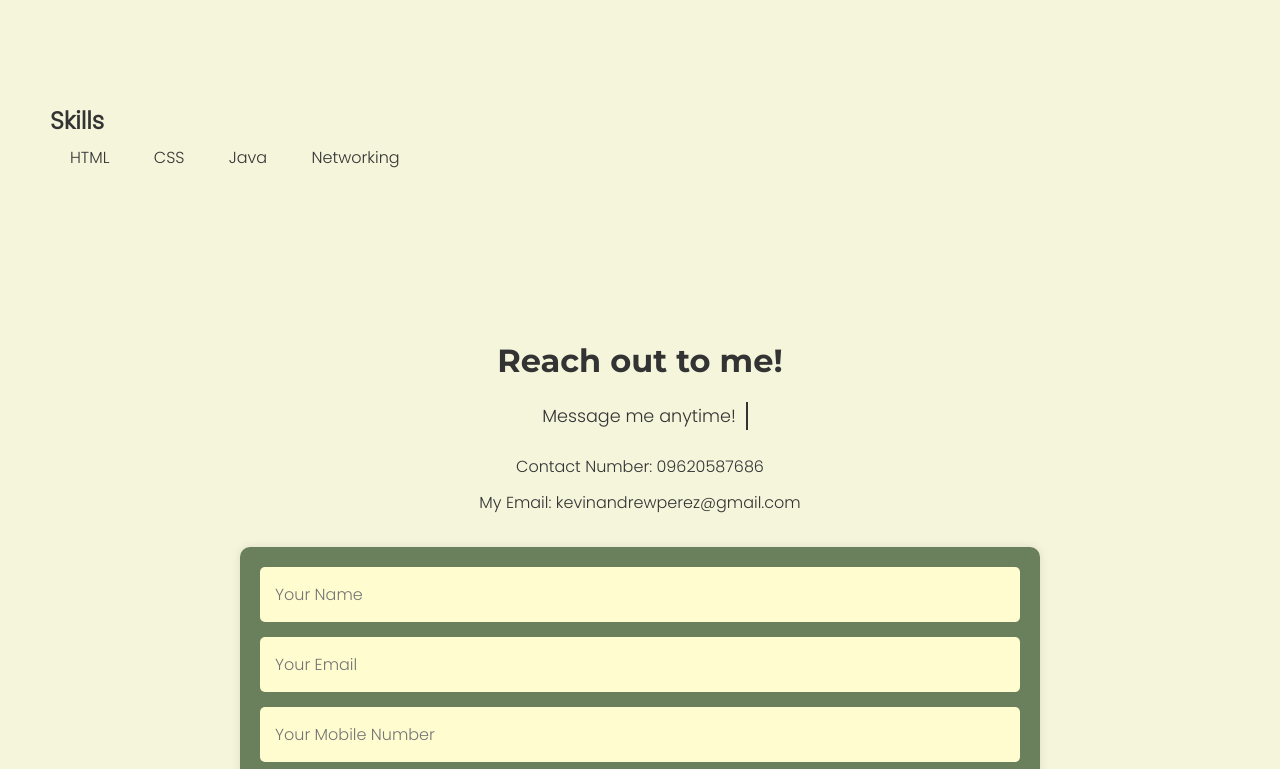
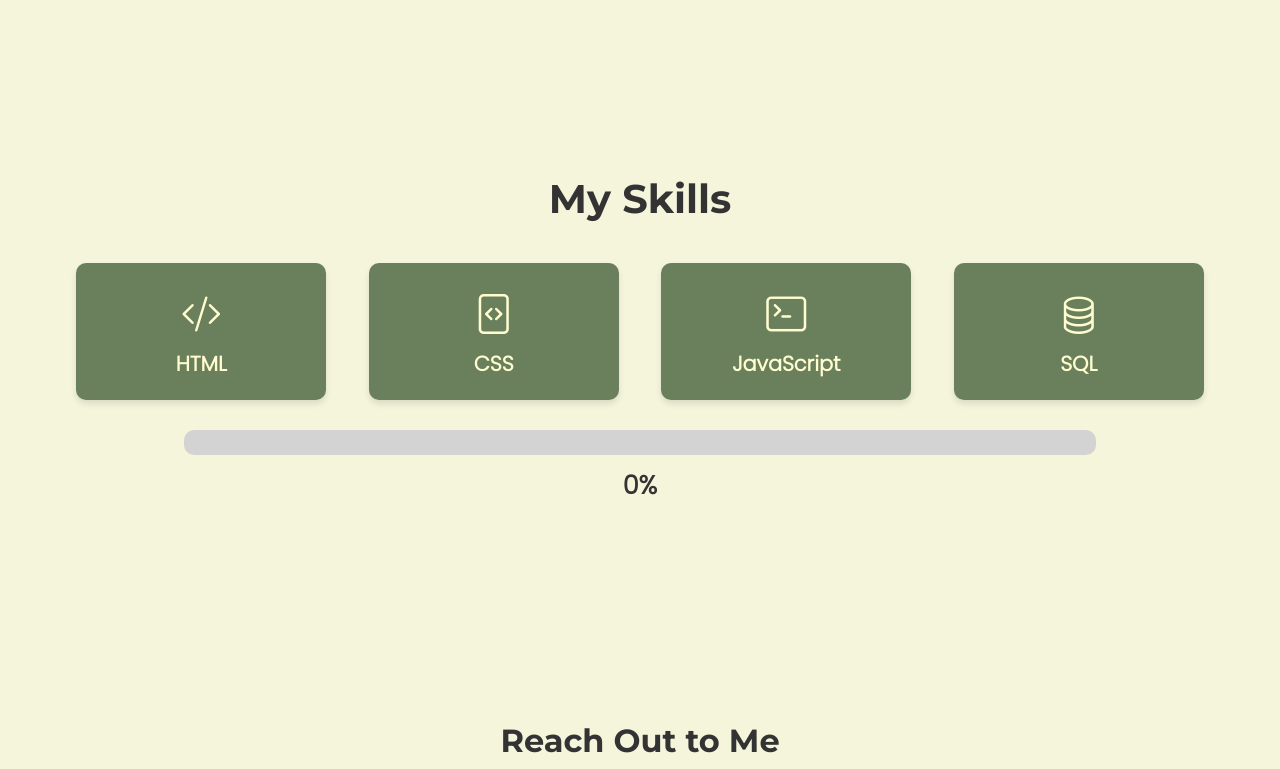
Before and after one commit to KevinPerez1234/personal-website, a plain HTML site: page index.html in a window 1280 px wide. Shown: the part 1442-2211 px from the top of the page. Drawn offline with nearby package versions, Linux system fonts and the light colour scheme.

Commit message:
commit 3

```diff
--- a/index.html
+++ b/index.html
@@ -98,21 +98,38 @@
     <!-- Skills Section -->
     <section id="skills">
         <div class="skills-content">
-            <h2>Skills</h2>
-            <ul>
-                <li>HTML</li>
-                <li>CSS</li>
-                <li>Java</li>
-                <li>Networking</li>
-            </ul>
+            <h1>My Skills</h1>
+            <div class="skills-grid">
+                <div class="skill-card" data-progress="90">
+                    <i class="bi bi-code-slash"></i>
+                    <h3>HTML</h3>
+                </div>
+                <div class="skill-card" data-progress="85">
+                    <i class="bi bi-file-code"></i>
+                    <h3>CSS</h3>
+                </div>
+                <div class="skill-card" data-progress="75">
+                    <i class="bi bi-terminal"></i>
+                    <h3>JavaScript</h3>
+                </div>
+                <div class="skill-card" data-progress="70">
+                    <i class="bi bi-database"></i>
+                    <h3>SQL</h3>
+                </div>
+            </div>
+            <div class="overall-progress-bar">
+                <div class="overall-progress"></div>
+            </div>
+            <p class="progress-percentage">0%</p> <!-- Percentage -->
         </div>
+    </section>
 
     </section>
 
     <!-- Contact Section -->
     <section id="contact">
         <div class="contact-content">
-            <h1>Reach out to me!</h1>
+            <h1>Reach Out to Me</h1>
             <p><span class="typewriter">Message me anytime!</span></p>
             <div class="contact-info">
                 <p>Contact Number: 09620587686</p>
@@ -128,6 +145,36 @@
         </div>
     </section>
 
-    </section>
+</section>
+
+<script>
+ const skillCards = document.querySelectorAll('.skill-card');
+const progressBar = document.querySelector('.overall-progress');
+const progressPercentage = document.querySelector('.progress-percentage'); // Select the percentage element
+
+skillCards.forEach(card => {
+    card.addEventListener('click', () => {
+        // Get the progress value from the data-progress attribute
+        const progress = card.getAttribute('data-progress');
+
+        // Update the width of the progress bar
+        progressBar.style.width = `${progress}%`;
+
+        // Update the percentage text
+        progressPercentage.textContent = `${progress}%`;
+
+        // Optionally, add a temporary class for animation (if needed)
+        progressBar.classList.add('animate-progress');
+        setTimeout(() => {
+            progressBar.classList.remove('animate-progress');
+        }, 500); // Match the transition duration
+    });
+});
+</script>
+
+<footer>
+<p>&copy; 2025<span class="logo">Beben's Corner</span>. All rights reserved.</p>
+</footer>
+
 </body>
 </html>
--- a/style.css
+++ b/style.css
@@ -54,9 +54,9 @@ html {
 
 
 .social-links {
-    display: flex;               /* Arrange icons in a row */
-    justify-content: center;     /* Center the icons horizontally */
-    gap: 15px;                   /* Space between icons */
+    display: flex; /* Arrange icons in a row */
+    justify-content: center; /* Center the icons horizontally */
+    gap: 15px;  /* Space between icons */
     margin-top: 20px;
   }
 
@@ -85,6 +85,10 @@ html {
 
 .about-content h1 {
     text-align: left;
+    font-size: 1.5rem; /* Larger heading */
+    font-family: 'Montserrat', sans-serif;
+    color: #333;
+    padding-left: 85px;
 }
 
 /* About Section */
@@ -315,7 +319,6 @@ body {
     z-index: 0; /* Lower than the shapes' z-index */
 }
 
-
 .home-content {
     max-width: 800px;
     padding: 0 1.5rem; /* Responsive padding */
@@ -400,35 +403,91 @@ justify-content: left;
 }
 
 #skills {
-background: transparent; /* Ensure the background is transparent */
-position: relative; /* Ensure proper stacking context */
-z-index: 0; /* Lower than the shapes' z-index */
+    padding: 50px 20px;
+    background: transparent; /* Transparent to show background shapes */
+    text-align: center;
+    position: relative;
+    z-index: 0;
 }
 
-
-  .skills-content {
-    padding-top: 55px;
+.skills-content {
+    padding-top: 70px;
     margin-bottom: 50px;
     margin-right: 50px;
     margin-left: 50px;
-    text-align: justify;
   }
 
-
- .skills-content ul li {
-    display: inline-block;
-    margin: 0 10px; /* Space between skills */
-    padding: 5px 10px; /* Padding for better click area */
+.skills-content h1 {
+    font-family: 'Montserrat', sans-serif;
+    font-size: 2.5rem;
+    font-weight: 700;
+    color: #333;
+    margin-bottom: 2rem;
 }
 
-  .contact-content {
-    padding-top: 55px;
-    margin-bottom: 50px;
-    margin-right: 50px;
-    margin-left: 50px;
-    text-align: justify;
-  }
+.skills-grid {
+    display: grid;
+    grid-template-columns: repeat(auto-fit, minmax(200px, 1fr));
+    gap: 30px;
+    justify-items: center;
+}
 
+.skill-card {
+    background: #6A7F5B; /* Moss green */
+    border-radius: 10px;
+    padding: 20px;
+    box-shadow: 0 4px 6px rgba(0, 0, 0, 0.1);
+    text-align: center;
+    width: 100%;
+    max-width: 250px;
+    transition: transform 0.3s ease, background-color 0.3s ease, color 0.3s ease;
+    color: #FFFDD0; /* Beige text and icons */
+}
+
+.skill-card i {
+    font-size: 2.5rem; /* Larger icons */
+    margin-bottom: 15px;
+}
+
+.skill-card h3 {
+    font-size: 1.3rem;
+    margin-bottom: 0;
+}
+
+.skill-card:hover {
+    transform: translateY(-5px); /* Lift the card slightly */
+    background: #FFFDD0; /* Off-white background */
+    color: #6A7F5B; /* Moss green text and icons */
+    box-shadow: 0 6px 10px rgba(0, 0, 0, 0.15); /* Stronger shadow on hover */
+}
+
+.overall-progress-bar {
+    background: lightgrey; /* Light gray background for the progress bar */
+    border-radius: 10px;
+    height: 25px;
+    overflow: hidden;
+    margin-top: 30px;
+    width: 80%; /* Adjust width as needed */
+    margin-left: auto;
+    margin-right: auto;
+    position: relative;
+}
+
+.overall-progress {
+    background: #6A7F5B; /* Moss green */
+    height: 100%;
+    border-radius: 10px;
+    width: 0; /* Start with no progress */
+    transition: width 0.5s ease-in-out; /* Smooth animation for progress */
+}
+
+.progress-percentage {
+    text-align: center;
+    font-size: 1.6rem;
+    font-weight: bold;
+    color: #333; /* Match the text color with the design */
+    margin-top: 10px;
+}
 
   /* Contact Section */
 #contact {
@@ -445,6 +504,14 @@ z-index: 0; /* Lower than the shapes' z-index */
     position: relative; /* For background shapes */
     z-index: 0;
 }
+
+.contact-content {
+    padding-top: 55px;
+    margin-bottom: 50px;
+    margin-right: 50px;
+    margin-left: 50px;
+    text-align: justify;
+  }
 
 .contact-content {
     text-align: center; /* Center-align the text */
@@ -588,8 +655,8 @@ z-index: 0; /* Lower than the shapes' z-index */
     position: fixed; /* Fixed position so shapes stay in place */
     top: 0;
     left: 0;
-    width: 100vw;
-    height: 100vh;
+    width: 100vw; /* Full width of the viewport */
+    height: 100vh; /* Full height of the viewport */
     z-index: -1; /* Place behind all content */
     pointer-events: none; /* Prevent interaction with the shapes */
     overflow: hidden; /* Prevent shapes from overflowing the viewport */
@@ -703,3 +770,27 @@ z-index: 0; /* Lower than the shapes' z-index */
         transform: translate(0, 0) scale(1);
     }
 }
+
+/* Footer */
+footer {
+    background: #6A7F5B;
+    color: #FFFDD0;
+    text-align: center;
+    padding: 10px 10px;
+    font-family: 'Poppins', sans-serif;
+    font-size: 0.9rem;
+    position: relative;
+    z-index: 1;
+}
+
+footer p {
+    margin: 0; /* Remove any default margin */
+    display: inline; /* Ensure the text flows inline */
+}
+
+
+footer .logo {
+    margin-left: 5px;
+    font-family: 'Montserrat', sans-serif;
+    color: #FFFDD0;
+}
```
